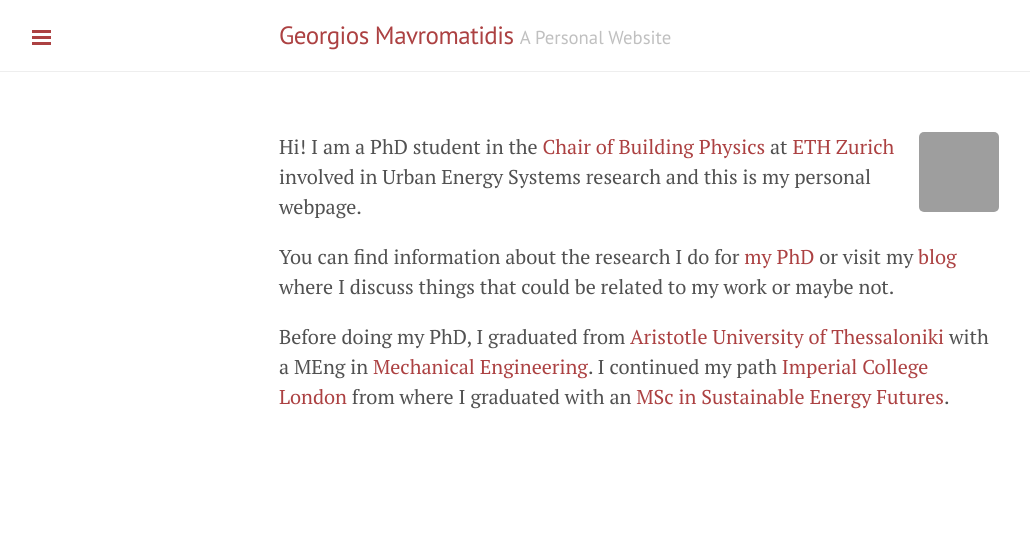
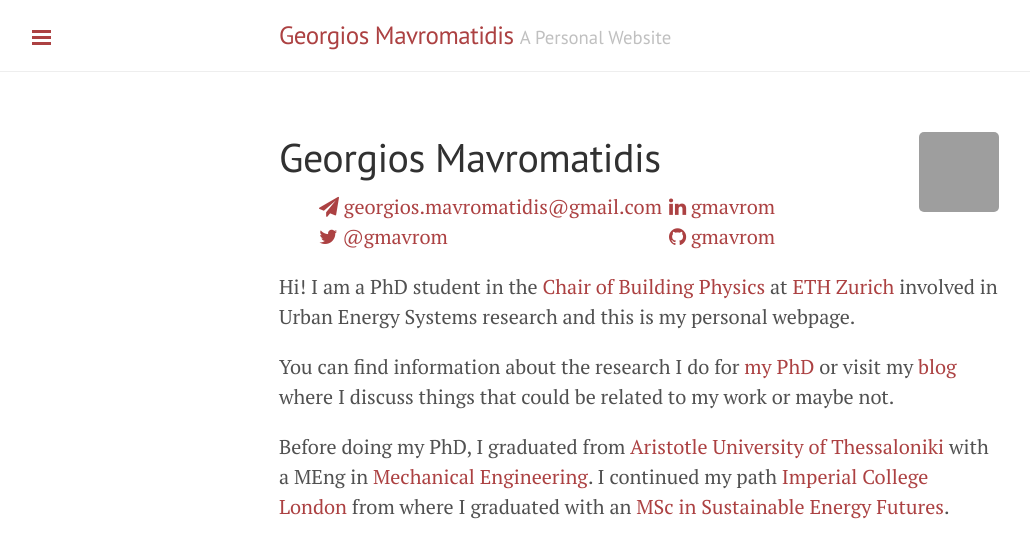
Before and after one commit to gmavrom33/gmavrom.github.io, a Jekyll site: the page built from index.md, in a window 1280 px wide, cut to the strip 0-558 px from the top of the page. Shown: the whole strip, without its empty margins (1-1031 px from the left). Built offline with Jekyll 4.4.1, drawn with Linux system fonts in a browser that asks for light colours; nearby versions of some CDN libraries; some web fonts are replaced; grey boxes are pictures that could not be loaded.

Commit message:
Update index.md

```diff
--- a/index.md
+++ b/index.md
@@ -5,6 +5,17 @@ title: Home
 
 <!-- <img style="float: right;" src="https://s.gravatar.com/avatar/f4d99d27a868f6337e9da141ef0d0c08?s=80">-->
 <img align="right" src="https://s.gravatar.com/avatar/f4d99d27a868f6337e9da141ef0d0c08?s=80">
+
+# Georgios Mavromatidis
+
+<div class="contact">
+  <ul>
+		<li><a href="https://www.linkedin.com/in/gmavrom"><i class="fa fa-linkedin"></i> gmavrom</a></li>
+		<li><a href="mailto:georgios.mavromatidis@gmail.com?subject=Say%20Hello%20to%20George"><i class="fa fa-send"></i>  georgios.mavromatidis@gmail.com</a></li>
+		<li><a href="https://github.com/gmavrom"><i class="fa fa-github"></i>  gmavrom</a></li>
+		<li><a href="https://twitter.com/gmavrom"><i class="fa fa-twitter"></i>  @gmavrom</a></li>
+	</ul>
+</div>
 
 Hi! I am a PhD student in the [Chair of Building Physics][] at [ETH Zurich][] involved in Urban Energy Systems research and this is my personal webpage.
 
```
